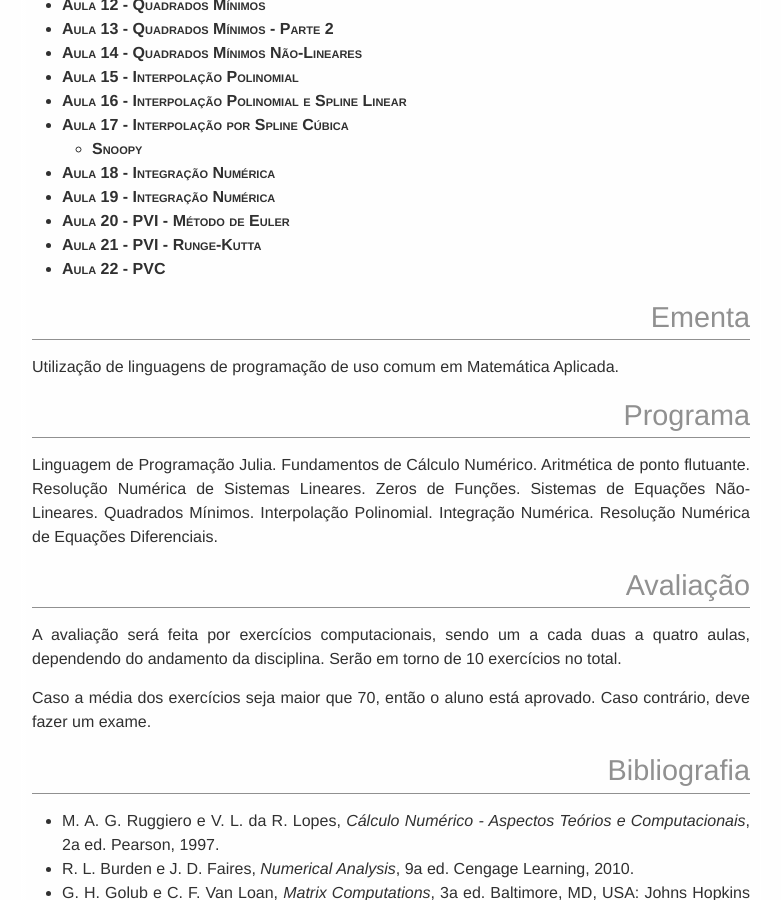
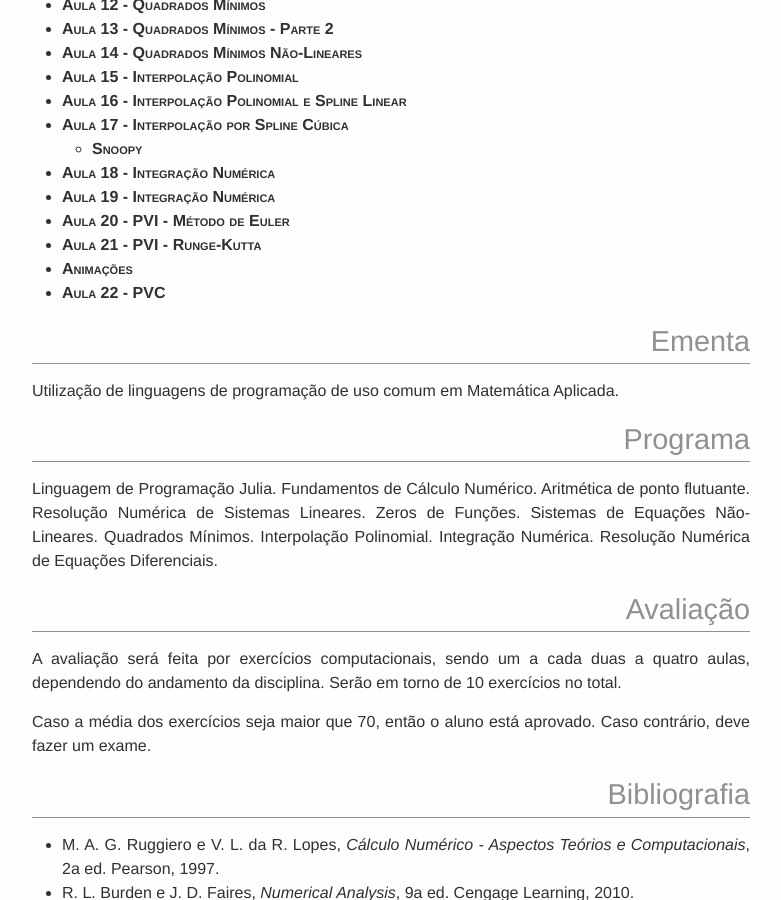
Before and after one commit to abelsiqueira/abelsiqueira.github.io-old, a Jekyll site: the page built from disciplinas/cm103-2016s2.md, in a window 1280 px wide and 900 px high, scrolled down 1428 px. Shown: the whole window, without its empty margins (249-1030 px from the left). Built offline with Jekyll 4.4.1, drawn with Linux system fonts in a browser that asks for light colours.

Commit message:
Aula com animações

```diff
--- a/disciplinas/cm103-2016s2.md
+++ b/disciplinas/cm103-2016s2.md
@@ -60,6 +60,7 @@ ou instalar o [Jupyter](https://jupyter.org/) e o
   - [Aula 19 - Integração Numérica]({{ site.baseurl }}/disciplinas/cm103/19-integracao.ipynb)
   - [Aula 20 - PVI - Método de Euler]({{ site.baseurl }}/disciplinas/cm103/20-metodo-de-euler.ipynb)
   - [Aula 21 - PVI - Runge-Kutta]({{ site.baseurl }}/disciplinas/cm103/21-runge-kutta.ipynb)
+  - [Animações]({{ site.baseurl }}/disciplinas/cm103/animacoes.ipynb)
   - [Aula 22 - PVC]({{ site.baseurl }}/disciplinas/cm103/22-pvc.ipynb)
 
 # Ementa
```
Also changed, not shown: 1 other file.
